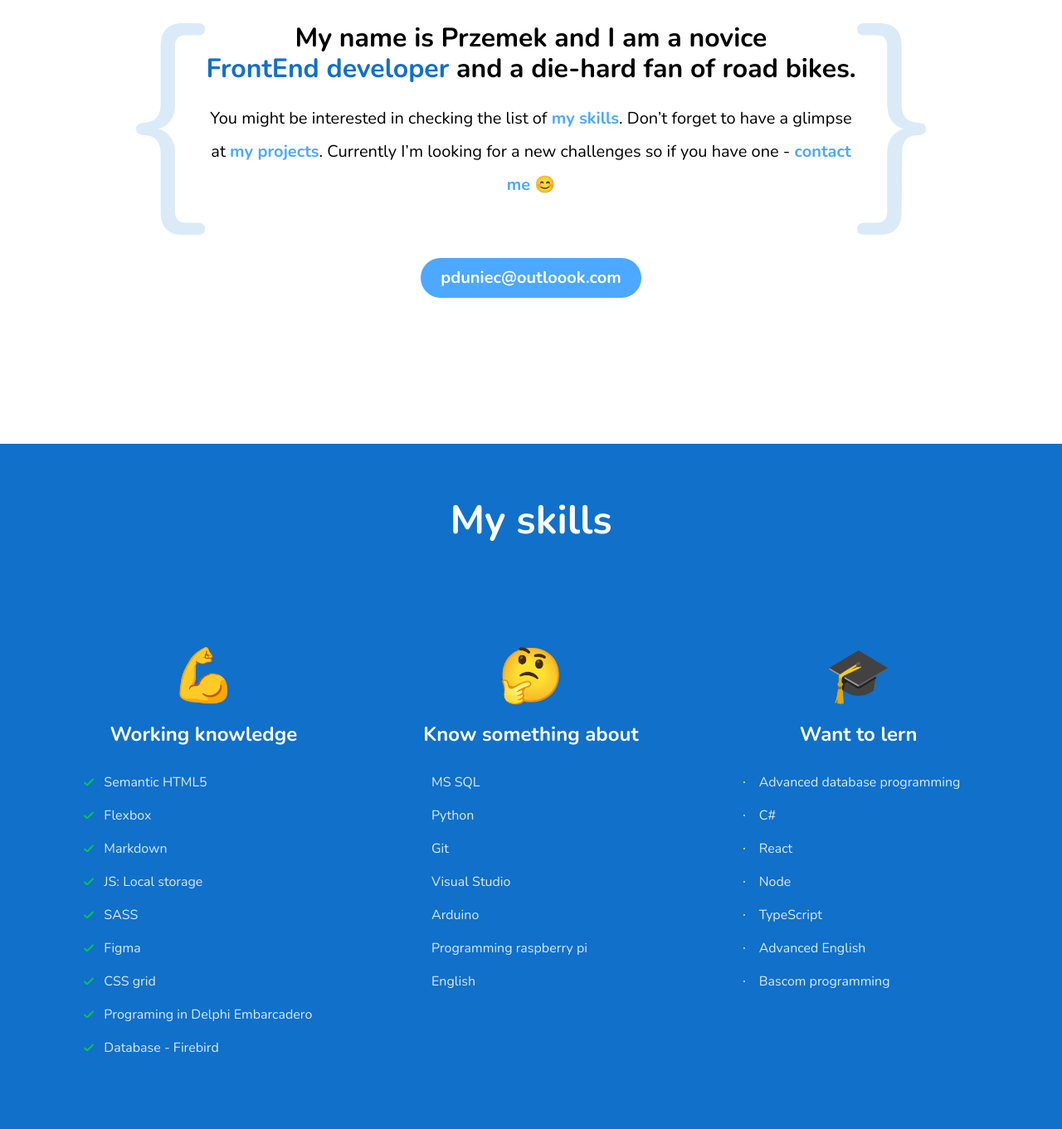
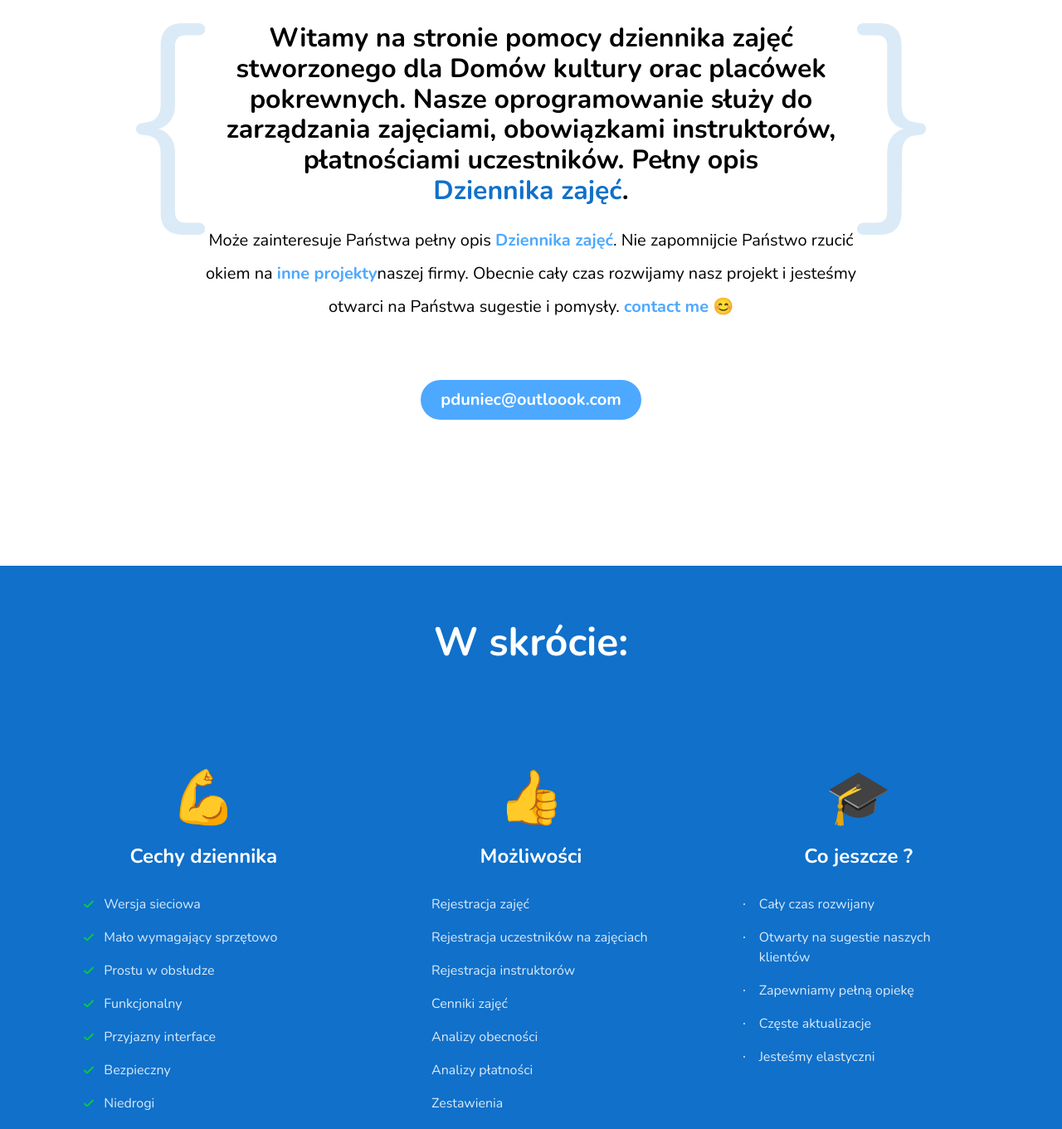
Before and after one commit to itzygzak/dkk32-help, a website built with webpack: page src/pages/index.html in a window 1280 px wide. Shown: the part 320-1681 px from the top of the page at 83% size. Built offline with nearby package versions, Linux system fonts and the light colour scheme; no server answers.

Commit message:
Changing the home page description

```diff
--- a/src/pages/index.html
+++ b/src/pages/index.html
@@ -28,16 +28,17 @@
         </div>
         <div class="hero__description">
           <h1 class="header">
-            My name is Przemek and I am a novice
-            <span class="hero__special">FrontEnd developer</span> and a die-hard
-            fan of road bikes.
+            Witamy na stronie pomocy dziennika zajęć stworzonego dla Domów kultury
+            orac placówek pokrewnych. Nasze oprogramowanie służy do zarządzania
+            zajęciami, obowiązkami instruktorów, płatnościami uczestników. Pełny opis
+            <span class="hero__special">Dziennika zajęć</span>.
           </h1>
           <p class="hero__paragraph">
-            You might be interested in checking the list of
-            <a class="hero__link" href="#skils">my skills</a>. Don’t forget to
-            have a glimpse at
-            <a class="hero__link" href="#projects">my projects</a>. Currently
-            I’m looking for a new challenges so if you have one -
+            Może zainteresuje Państwa pełny opis
+            <a class="hero__link" href="#skils">Dziennika zajęć</a>. Nie zapomnijcie
+            Państwo rzucić okiem na
+            <a class="hero__link" href="#projects">inne projekty</a>naszej firmy. Obecnie
+            cały czas rozwijamy nasz projekt i jesteśmy otwarci na Państwa sugestie i pomysły.
             <a class="hero__link" href="#contact">contact me</a> 😊
           </p>
           <a class="hero__contact" href="mailto:pduniec@outlook.com"
@@ -46,49 +47,43 @@
         </div>
       </section>
       <section class="skills" id="skils">
-        <h2 class="skills__header">My skills</h2>
+        <h2 class="skills__header">W skrócie:</h2>
         <div class="skills__columns">
           <article class="skills-section">
             <span class="skills-section__emoji">💪</span>
-            <h3 class="skills-section__header">Working knowledge</h3>
+            <h3 class="skills-section__header">Cechy dziennika</h3>
             <ul class="skills-list">
-              <li class="skills-list__item">Semantic HTML5</li>
-              <li class="skills-list__item">Flexbox</li>
-              <li class="skills-list__item">Markdown</li>
-              <li class="skills-list__item">JS: Local storage</li>
-              <li class="skills-list__item">SASS</li>
-              <li class="skills-list__item">Figma</li>
-              <li class="skills-list__item">CSS grid</li>
-              <li class="skills-list__item">
-                Programing in Delphi Embarcadero
-              </li>
-              <li class="skills-list__item">Database - Firebird</li>
+              <li class="skills-list__item">Wersja sieciowa</li>
+              <li class="skills-list__item">Mało wymagający sprzętowo</li>
+              <li class="skills-list__item">Prostu w obsłudze</li>
+              <li class="skills-list__item">Funkcjonalny</li>
+              <li class="skills-list__item">Przyjazny interface</li>
+              <li class="skills-list__item">Bezpieczny</li>
+              <li class="skills-list__item">Niedrogi</li>
             </ul>
           </article>
           <article class="skills-section">
-            <span class="skills-section__emoji">🤔</span>
-            <h3 class="skills-section__header">Know something about</h3>
+            <span class="skills-section__emoji">👍</span>
+            <h3 class="skills-section__header">Możliwości</h3>
             <ul class="skills-list skills-list--blue">
-              <li class="skills-list__item">MS SQL</li>
-              <li class="skills-list__item">Python</li>
-              <li class="skills-list__item">Git</li>
-              <li class="skills-list__item">Visual Studio</li>
-              <li class="skills-list__item">Arduino</li>
-              <li class="skills-list__item">Programming raspberry pi</li>
-              <li class="skills-list__item">English</li>
+              <li class="skills-list__item">Rejestracja zajęć</li>
+              <li class="skills-list__item">Rejestracja uczestników na zajęciach</li>
+              <li class="skills-list__item">Rejestracja instruktorów</li>
+              <li class="skills-list__item">Cenniki zajęć</li>
+              <li class="skills-list__item">Analizy obecności</li>
+              <li class="skills-list__item">Analizy płatności</li>
+              <li class="skills-list__item">Zestawienia</li>
             </ul>
           </article>
           <article class="skills-section">
             <span class="skills-section__emoji">🎓</span>
-            <h3 class="skills-section__header">Want to lern</h3>
+            <h3 class="skills-section__header">Co jeszcze ?</h3>
             <ul class="skills-list skills-list--dot">
-              <li class="skills-list__item">Advanced database programming</li>
-              <li class="skills-list__item">C#</li>
-              <li class="skills-list__item">React</li>
-              <li class="skills-list__item">Node</li>
-              <li class="skills-list__item">TypeScript</li>
-              <li class="skills-list__item">Advanced English</li>
-              <li class="skills-list__item">Bascom programming</li>
+              <li class="skills-list__item">Cały czas rozwijany</li>
+              <li class="skills-list__item">Otwarty na sugestie naszych klientów</li>
+              <li class="skills-list__item">Zapewniamy pełną opiekę</li>
+              <li class="skills-list__item">Częste aktualizacje</li>
+              <li class="skills-list__item">Jesteśmy elastyczni</li>
             </ul>
           </article>
         </div>
```
